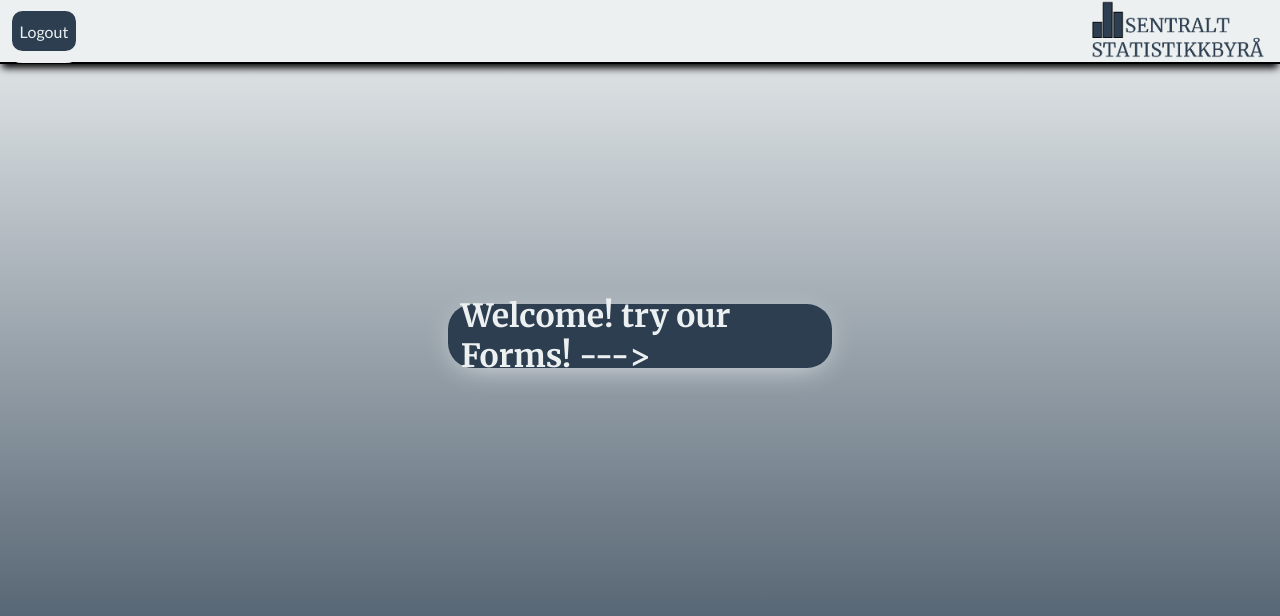
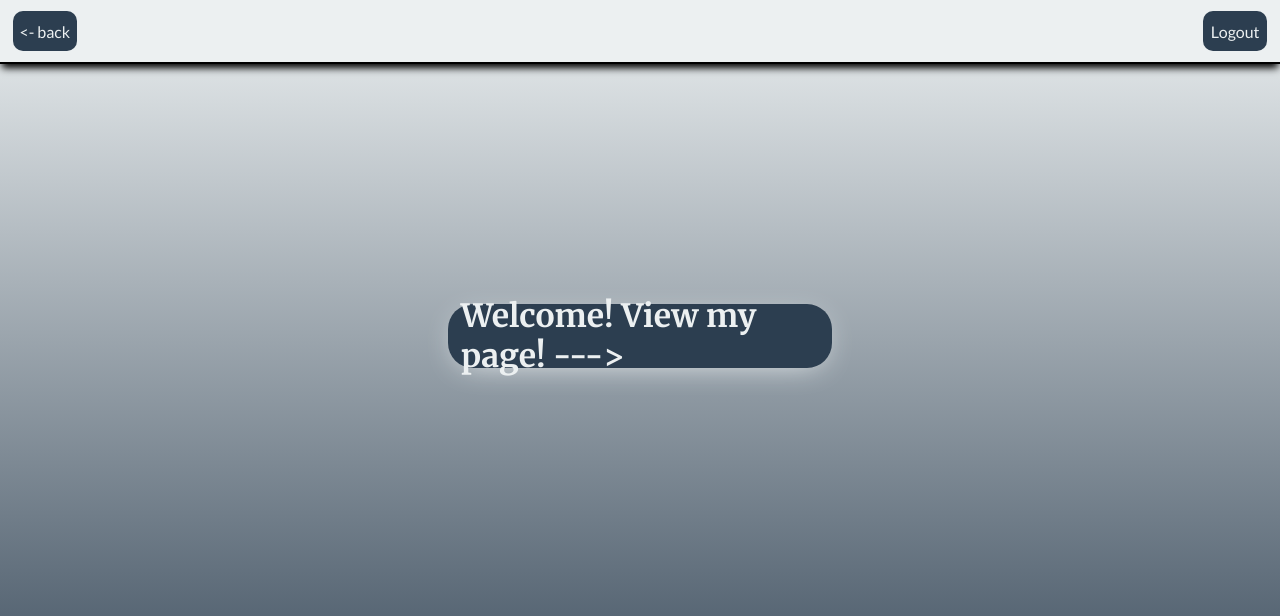
Before and after one commit to phillgames/Portfolio, a Flask app: page / in a window 1280 px wide. Shown: the top 616 px of the page. Run offline with Flask 3, Linux system fonts and the light colour scheme; data comes from the database, SQL or seed files in the repository; parts of the project's set-up code (start-up, migrations or seed data) failed here and were passed over.

Commit message:
made some changes to make it more like portfolio

```diff
--- a/app/app.py
+++ b/app/app.py
@@ -73,6 +73,9 @@ def ourforms():
 def results():
     return render_template('results.html')
 
+@app.route('/aboutme')
+def aboutme():
+    return render_template('aboutme.html')
 
 
 
@@ -85,7 +88,7 @@ def signin():
 
         if user and bcrypt.check_password_hash(user.password, password):
             login_user(user)
-            return redirect(url_for('home'))
+            return redirect(url_for('aboutme'))
         else:
             flash('Invalid email or password', 'danger')
 
--- a/app/static/css/styles.css
+++ b/app/static/css/styles.css
@@ -29,16 +29,24 @@ body {
 /* header with backbutton and logo */
 
 .header button {
-    margin: 0.5%;
-    all: unset;
+    display: flex;
     width: 5vw;
     height: 5vh;
-    border-radius: 22.5px;
+    border-radius: 10px;
     color: #ECF0F1;
     background-color: #2C3E50;
     text-align: center;
     cursor: pointer;
-    border: 12.5px solid #ECF0F1;
+    justify-content: center;
+    align-items: center;
+}
+
+#margin {
+    margin-left: 1%;
+}
+
+#reverse_margin {
+    margin-right: 1%;
 }
 
 .email-text,
--- a/app/static/js/script.js
+++ b/app/static/js/script.js
@@ -1,3 +1,7 @@
+function notreadyyet() {
+    alert("this is not ready yet!")
+}
+
 document.addEventListener("DOMContentLoaded", function () {
     fetch('/api/form-data')
         .then(response => response.json())
--- a/app/templates/base.html
+++ b/app/templates/base.html
@@ -21,18 +21,19 @@
 
 <body>
     <div class="header">
-        <div class="backbutton">
+        <div class="backbutton" id="margin">
+            <button onclick="history.back()" type="submit">
+                <- back
+            </button>
+        </div>
+        <div class="backbutton" id="reverse_margin">
             <form action="{{ url_for('logout') }}" method="POST">
                 <button type="submit">
                     Logout
                 </button>
             </form>
         </div>
-        <a href="home">
-            <div class="logo">
-                <img class="img-size" src="{{url_for('static', filename='img/SSB_logo.png') }}" alt="logo">
-            </div>
-        </a>
+
     </div>
     <!-- the header with backbutton and logo -->
     {% block body %}{% endblock %}
--- a/app/templates/start.html
+++ b/app/templates/start.html
@@ -6,9 +6,9 @@
 
 {% block body %}
 <div class="setcenter" id="startlowered">
-    <a href="account">
+    <a href="aboutme">
         <div class="greeting">
-            <h1>Welcome! try our Forms! ---></h1>
+            <h1>Welcome! View my page! ---></h1>
         </div>
     </a>
 </div>
```
Also changed, not shown: app/templates/aboutme.html (added, +34 -0 lines), app/static/img/SSB_logo.png (deleted).
